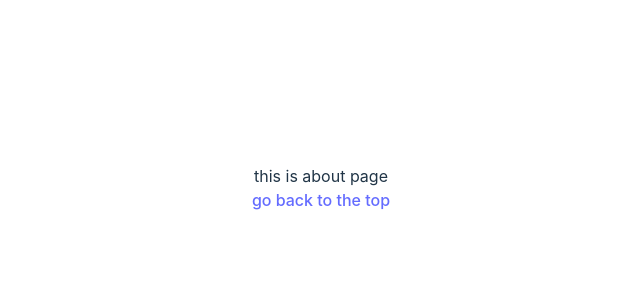
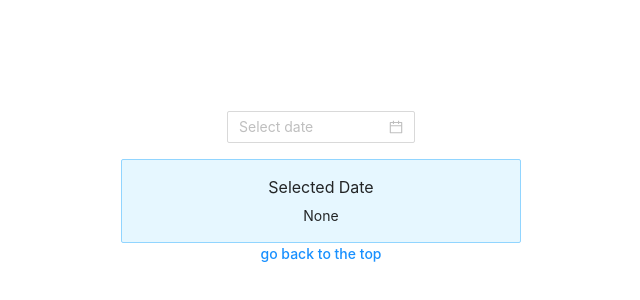
Before and after one commit to syamozipc/react-sandbox, a React (Vite) app: page /about in a window 1280 px wide. Shown: the part 212-512 px from the top of the page, without its empty margins (319-959 px from the left). Built offline with nearby package versions, Linux system fonts and the light colour scheme.

Commit message:
antdを実装

```diff
--- a/package.json
+++ b/package.json
@@ -10,6 +10,8 @@
     "preview": "vite preview"
   },
   "dependencies": {
+    "antd": "^4.24.0",
+    "moment": "^2.30.1",
     "react": "^18.3.1",
     "react-dom": "^18.3.1",
     "react-router-dom": "^6.26.2"
--- a/src/About.tsx
+++ b/src/About.tsx
@@ -1,13 +1,34 @@
+import { useState } from 'react';
 import { Link } from 'react-router-dom';
+import 'antd/dist/antd.css';
+import { DatePicker, message, Alert } from 'antd';
+import 'antd/dist/antd.css';
+import './index.css';
+import { Moment } from 'moment';
 
 function About() {
+  const [date, setDate] = useState<Moment | null>();
+
+  const handleChange = (value: Moment | null) => {
+    message.info(
+      `Selected Date: ${value ? value.format('YYYY-MM-DD') : 'None'}`
+    );
+    setDate(value);
+  };
+
   return (
-    <>
-      <div>this is about page</div>
+    <div style={{ width: 400, margin: '100px auto' }}>
+      <DatePicker onChange={handleChange} />
+      <div style={{ marginTop: 16 }}>
+        <Alert
+          message="Selected Date"
+          description={date ? date.format('YYYY-MM-DD') : 'None'}
+        />
+      </div>
       <div>
         <Link to="/">go back to the top</Link>
       </div>
-    </>
+    </div>
   );
 }
 
```
Also changed, not shown: 2 other files (tests, documents, lock files or other folders).
